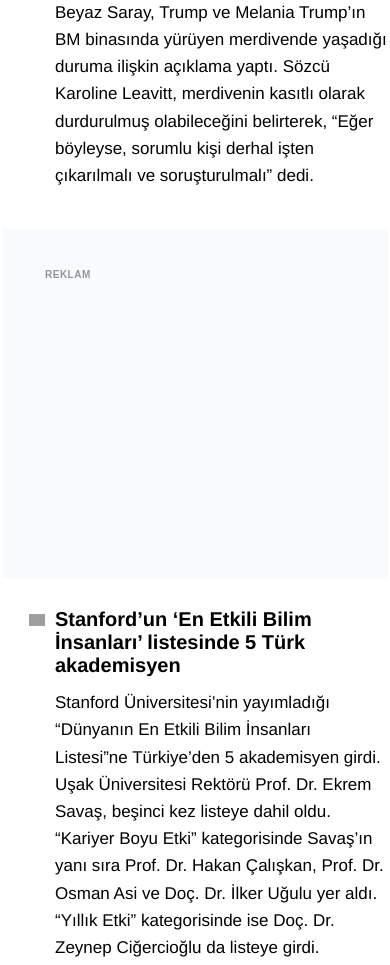
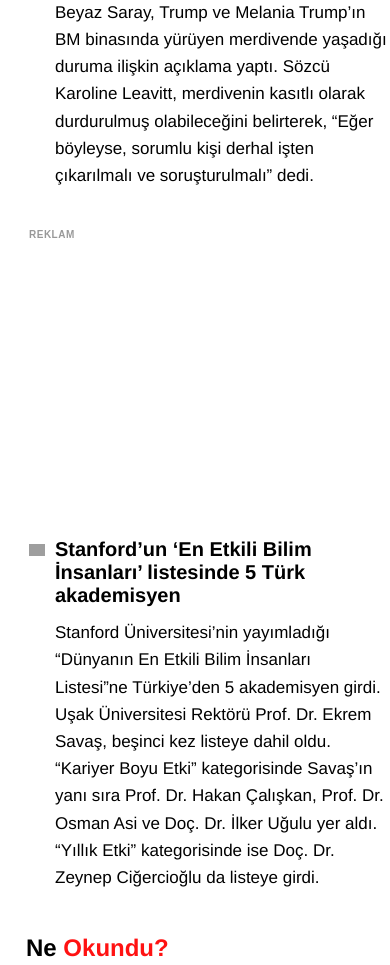
Before and after one commit to eocl06/tchibomorningtest, a plain HTML site: page index.html in a window 390 px wide. Shown: the part 745-1710 px from the top of the page. Drawn offline with Linux system fonts and the light colour scheme; grey boxes are pictures that could not be loaded.

Commit message:
Update index.html

```diff
--- a/index.html
+++ b/index.html
@@ -344,16 +344,7 @@
         height: 180px;
       }
 
-      #masthead {
-        border-radius: 20px;
-        margin: 40px 0 20px 0;
-        display: flex;
-        align-items: center;
-        justify-content: center;
-        height: 100%;
-        width: 100%;
-        background-color:#F9FAFB;
-        }
+
 
         #banner {
         border-radius: 20px;
@@ -376,19 +367,6 @@
             overflow: hidden;
         }
 
-        @media (max-width: 450px) {
-          #masthead {
-            border-radius: 0;
-            width: calc(100% + 58px);
-            transform: translateX(-29px);
-          }
-
-          #banner {
-            border-radius: 0;
-            width: calc(100% + 58px);
-            transform: translateX(-29px);
-          }
-        }
       @media (max-width: 480px) {
         .container {
           max-width: 100vw;
```
